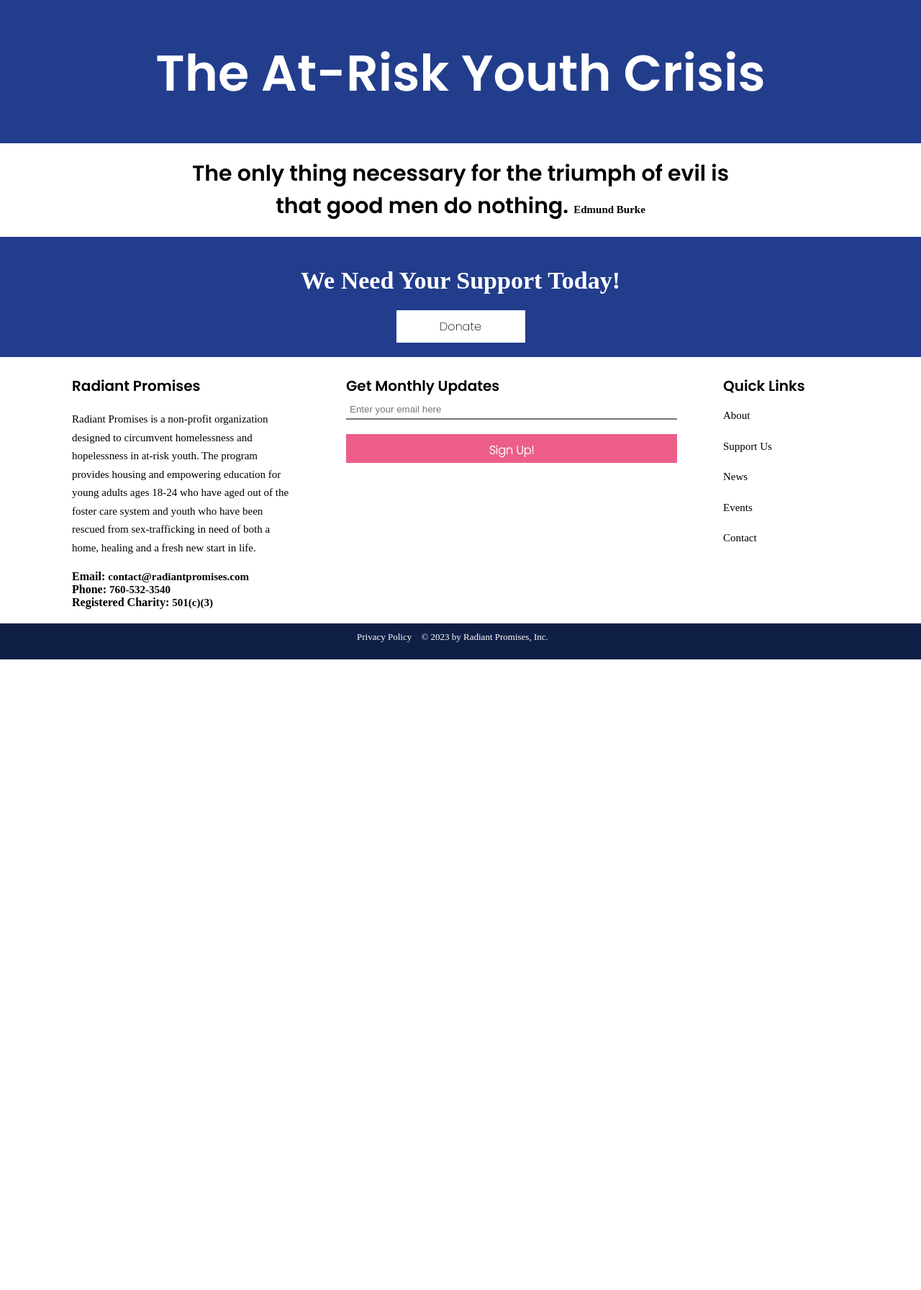
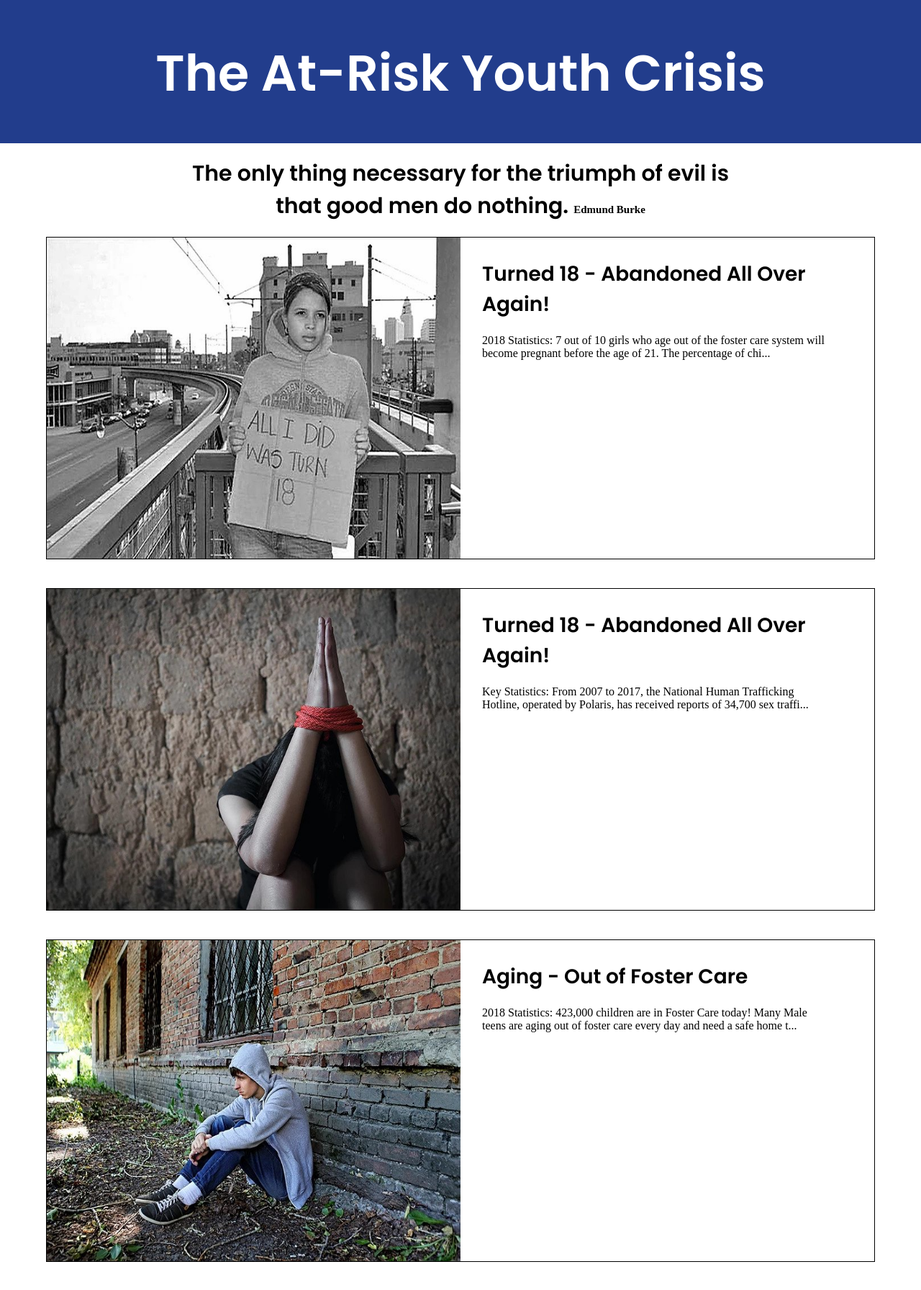
Before and after one commit to RadiantPromises/Program, a Django app: page /our_target in a window 1280 px wide. Shown: the part 77-1869 px from the top of the page at 72% size. Before the commit the page ends 993 px from the top, so only its background shows below. Run offline with Django 3.2, Linux system fonts and the light colour scheme; some libraries are stand-ins or nearby versions; some web fonts are replaced.

Commit message:
Our Target Page Complete

```diff
--- a/info/static/css/our_target.css
+++ b/info/static/css/our_target.css
@@ -14,3 +14,37 @@
   font-family: Avenir;
   font-size: 15px;
 }
+
+/* Blog Posts */
+.blog-post{
+  width: 90%;
+  height: 35vw;
+  min-height: 446px;
+  font-size: 0px;
+  margin: 0px auto 40px auto;
+  border: solid 1px black;
+  display: flex;
+  justify-content: center;
+}
+
+.blog-pic, .blog-text{
+  vertical-align: top;
+  display: inline-block;
+  width: 50%;
+  height: 100%;
+}
+
+.blog-pic img{
+  width: 100%;
+  height: 100%;
+}
+
+.blog-text{
+  font-family: Avenir;
+  font-size: 16px;
+  padding: 30px 60px 30px 30px;
+}
+
+.blog-text h5{
+  margin-bottom: 20px;
+}
--- a/info/templates/our_target.html
+++ b/info/templates/our_target.html
@@ -38,8 +38,79 @@
         <h4>
           The only thing necessary for the triumph of evil is that good men do
           nothing.
-        <span>Edmund Burke</span>
+          <span>Edmund Burke</span>
         </h4>
+      </section>
+      <section class="blogs">
+        <div class="blog-post">
+          <div class="blog-pic">
+            <img src="{% static 'img/Turned 18.jpg' %}" alt="" />
+          </div>
+          <div class="blog-text">
+            <h5>Turned 18 - Abandoned All Over Again!</h5>
+            <p>
+              2018 Statistics: 7 out of 10 girls who age out of the foster care
+              system will become pregnant before the age of 21. The percentage
+              of chi...
+            </p>
+          </div>
+        </div>
+
+        <div class="blog-post">
+          <div class="blog-pic">
+            <img src="{% static 'img/Hands Tied.jpg' %}" alt="" />
+          </div>
+          <div class="blog-text">
+            <h5>Turned 18 - Abandoned All Over Again!</h5>
+            <p>
+              Key Statistics: From 2007 to 2017, the National Human Trafficking
+              Hotline, operated by Polaris, has received reports of 34,700 sex
+              traffi...
+            </p>
+          </div>
+        </div>
+
+        <div class="blog-post">
+          <div class="blog-pic">
+            <img src="{% static 'img/Lonely Boy.jpg' %}" alt="" />
+          </div>
+          <div class="blog-text">
+            <h5>Aging - Out of Foster Care</h5>
+            <p>
+              2018 Statistics: 423,000 children are in Foster Care today! Many
+              Male teens are aging out of foster care every day and need a safe
+              home t...
+            </p>
+          </div>
+        </div>
+
+        <div class="blog-post">
+          <div class="blog-pic">
+            <img src="{% static 'img/Couple.jpg' %}" alt="" />
+          </div>
+          <div class="blog-text">
+            <h5>Here are Ways We Can Restore!</h5>
+            <p>
+              “The smallest act of kindness is worth more than the grandest
+              intention.” - Oscar Wilde- Be involved in launching our
+              youth"Soar-2-Extrao...
+            </p>
+          </div>
+        </div>
+
+        <div class="blog-post">
+          <div class="blog-pic">
+            <img src="{% static 'img/Sons_Daughters.jpg' %}" alt="" />
+          </div>
+          <div class="blog-text">
+            <h5>How to Protect Our Sons and Daughters</h5>
+            <p>
+              Create child awareness for their protection! Here are some tips
+              and links are excellent resources full of wisdom that is good our
+              youth a...
+            </p>
+          </div>
+        </div>
       </section>
       <section class="banner">
         <div class="bottom-banner">
```
Also changed, not shown: info/static/img/Couple.jpg (added), info/static/img/Hands Tied.jpg (added), info/static/img/Lonely Boy.jpg (added), info/static/img/Sons_Daughters.jpg (added), info/static/img/Turned 18.jpg (added).
